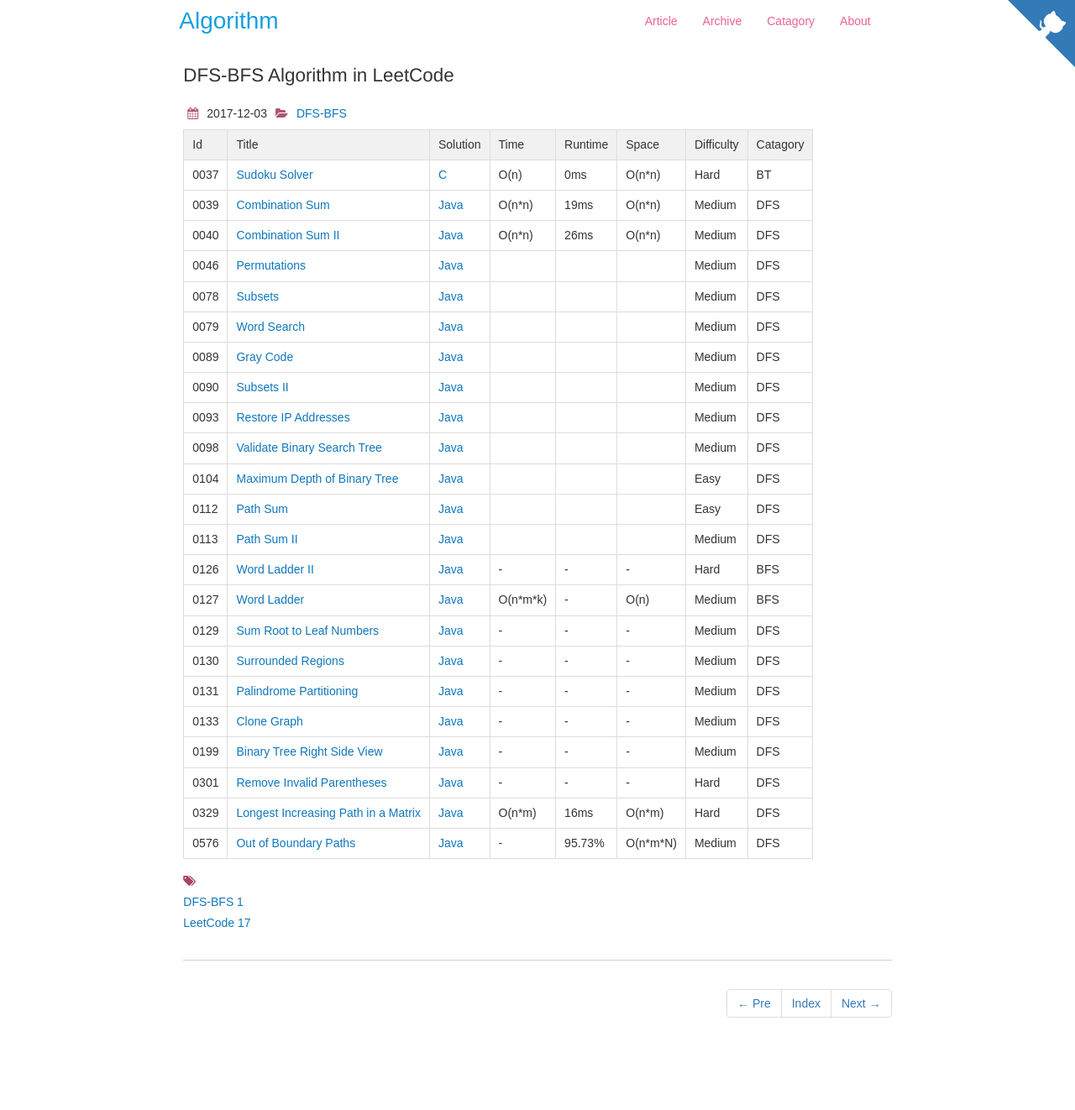
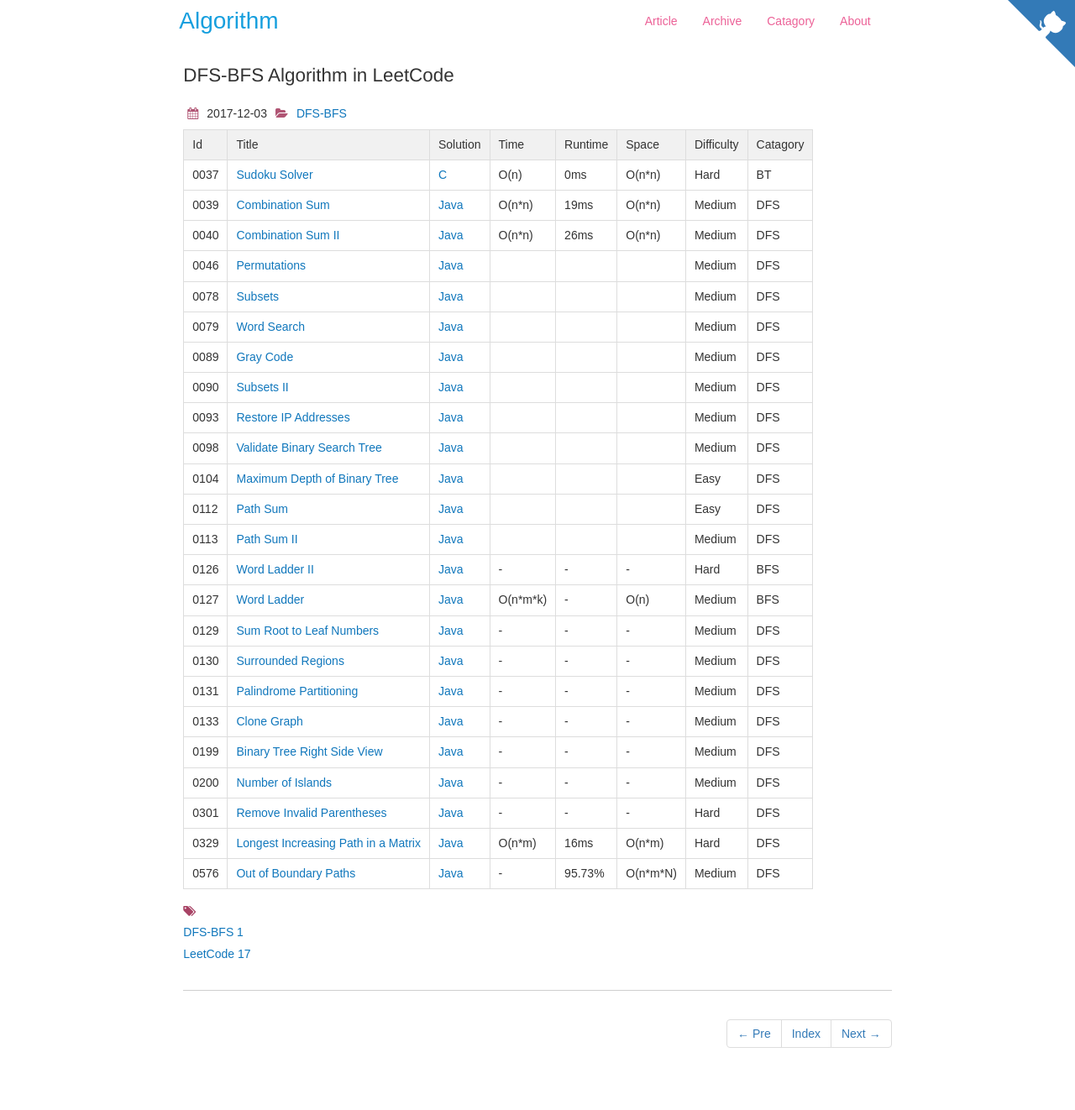
Before and after one commit to dunso/algorithm, a Jekyll site: the page built from docs/_posts/2017-12-03-DFS-BFS.md, in a window 1280 px wide. Shown: the whole page at 84% size. Built offline with Jekyll 4.4.1, drawn with Linux system fonts in a browser that asks for light colours; nearby versions of some CDN libraries; before the commit the page ends 1286 px from its top, so only the background shows below that.

Commit message:
Add index of LeetCode0200.java to dos

```diff
--- a/docs/_posts/2017-12-03-DFS-BFS.md
+++ b/docs/_posts/2017-12-03-DFS-BFS.md
@@ -32,6 +32,7 @@ icon: file-alt
 |0131|[Palindrome Partitioning](https://leetcode.com/problems/palindrome-partitioning) | [Java](https://e.srl/leetcode-131/)  |-|-|-|  Medium |DFS|
 |0133|[Clone Graph](https://leetcode.com/problems/clone-graph/) | [Java](https://e.srl/leetcode-133/)  |-|-|-|  Medium |DFS|
 |0199|[Binary Tree Right Side View](https://leetcode.com/problems/binary-tree-right-side-view) | [Java](https://e.srl/leetcode-199/)  |-|-|-|  Medium |DFS|
+|0200|[Number of Islands](https://leetcode.com/problems/number-of-islands/) | [Java](https://e.srl/leetcode-200/)  |-|-|-|  Medium |DFS|
 |0301|[Remove Invalid Parentheses](https://leetcode.com/problems/remove-invalid-parentheses) | [Java](https://e.srl/leetcode-301/)  | - | - | - | Hard |DFS|
 |0329|[Longest Increasing Path in a Matrix](https://leetcode.com/problems/longest-increasing-path-in-a-matrix) | [Java](https://e.srl/leetcode-329/)  | O(n\*m) |16ms| O(n\*m)  |  Hard |DFS|
 |0576|[Out of Boundary Paths](https://leetcode.com/problems/out-of-boundary-paths)| [Java](https://e.srl/leetcode-576/)  | - |95.73%| O(n\*m\*N)  |  Medium |DFS |
```
